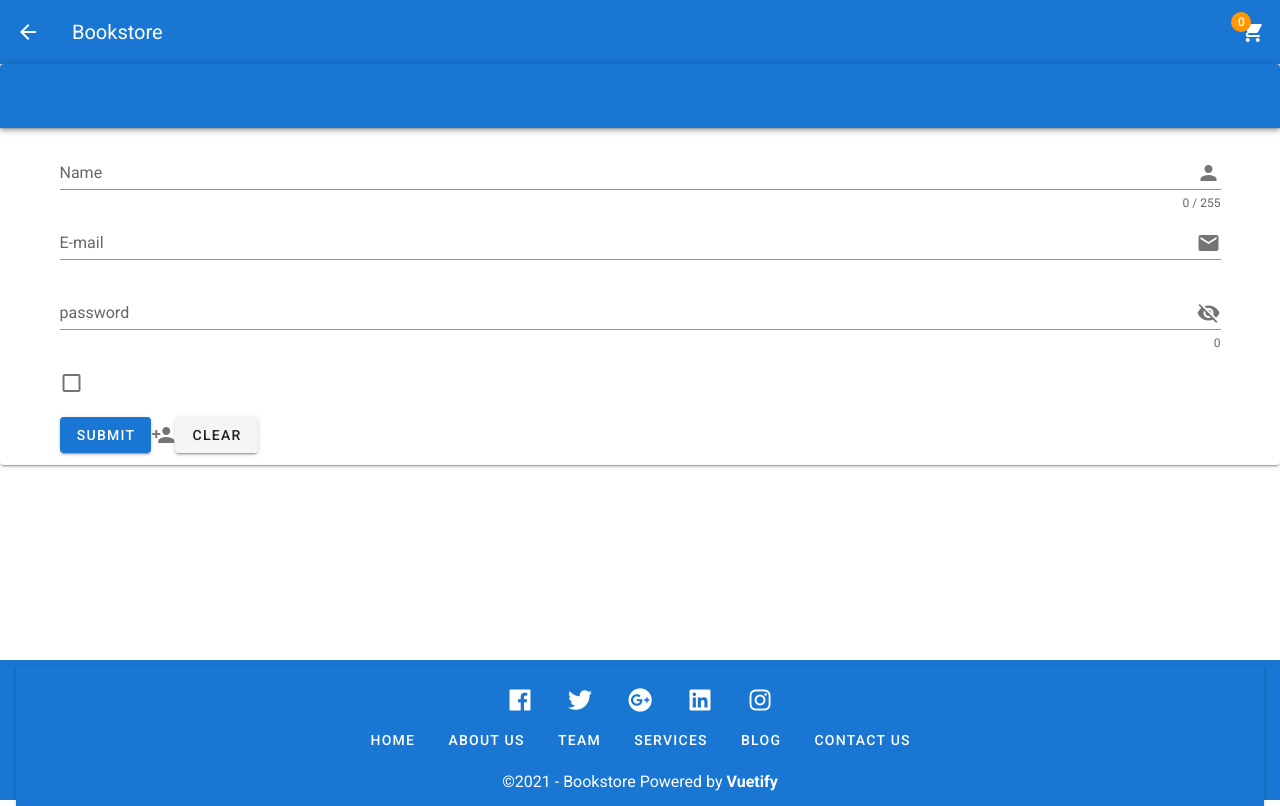
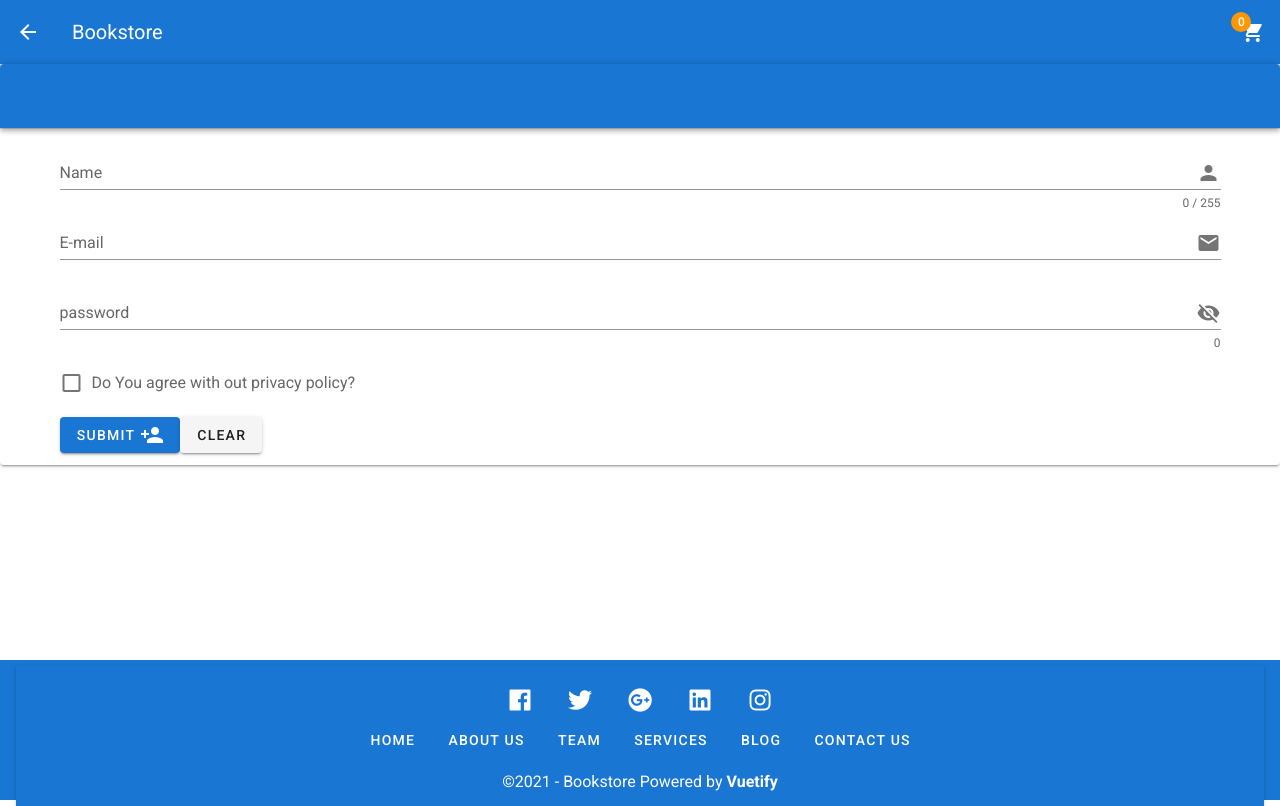
Before and after one commit to alianhakim9/Bookstore-Web-App, a Vue app: page /register in a window 1280 px wide. Built offline with nearby package versions, Linux system fonts and the light colour scheme.

Commit message:
login, logout, register

```diff
--- a/src/components/CSideBar.vue
+++ b/src/components/CSideBar.vue
@@ -7,8 +7,7 @@
       </v-btn>
       <v-toolbar-title>Bookstore</v-toolbar-title>
     </v-toolbar>
-
-    <v-list>
+    <v-list v-if="guest">
       <v-list-item>
         <!-- tombol register -->
         <v-btn depressed @click="register()" block rounded color="secondary" class="white--text">
@@ -31,6 +30,30 @@
           <v-icon right dark>lock_open</v-icon>
         </v-btn>
         <v-btn></v-btn>
+      </v-list-item>
+    </v-list>
+
+    <v-list v-if="!guest">
+      <v-list-item>
+        <v-list-item-avatar>
+          <img v-if="user.avatar == null" :src="getImage('/unavailable.jpg')" />
+          <img v-else :src="getImage('/users/' + user.avatar)" />
+        </v-list-item-avatar>
+        <v-list-item-content>
+          <v-list-item-title>{{ user.name }}</v-list-item-title>
+        </v-list-item-content>
+      </v-list-item>
+      <v-list-item>
+        <v-btn
+          block
+          small
+          rounded
+          depressed
+          color="error lighten-1"
+          class="white--text"
+          @click.stop="logout()"
+        >Logout</v-btn>
+        <v-icon small right dark>settings_power</v-icon>
       </v-list-item>
     </v-list>
 
@@ -62,9 +85,7 @@ export default {
   data: () => ({
     items: [
       { title: "Home", icon: "dashboard", route: "home" },
-      { title: "About", icon: "question_answer", route: "about" },
-      { title: "Register", icon: "person_add", route: "register" },
-      { title: "Login", icon: "lock_open", route: "login" }
+      { title: "About", icon: "question_answer", route: "about" }
     ]
   }),
   computed: {
@@ -90,6 +111,12 @@ export default {
       setAuth: "auth/set",
       setAlert: "alert/set"
     }),
+    getImage(image) {
+      if (image != null && image.length > 0) {
+        return process.env.VUE_APP_BACKEND_URL + "images" + image;
+      }
+      return process.env.VUE_APP_BACKEND_URL + "/images/unavailable.jpg";
+    },
     login() {
       this.setStatusDialog(true);
       this.setComponent("login");
@@ -103,13 +130,13 @@ export default {
     logout() {
       let config = {
         headers: {
-          Authorization: "Bearer" + this.user.api_token
+          Authorization: "Bearer " + this.user.api_token
         }
       };
       this.axios
         .post("/logout", {}, config)
         .then(() => {
-          this.setAuth({});
+          this.setAuth({}); // kosongkan auth ketika logout
           this.setAlert({
             status: true,
             text: "Logout succesfully",
--- a/src/store/auth.js
+++ b/src/store/auth.js
@@ -15,6 +15,6 @@ export default {
     },
     getters: {
         user: state => state.user,
-        gues: state => Object.keys(state.user).length === 0
+        guest: state => Object.keys(state.user).length === 0
     }
 }
--- a/src/store/index.js
+++ b/src/store/index.js
@@ -3,7 +3,6 @@ import Vuex from 'vuex'
 import cart from '../store/cart'
 import alert from '../store/alert'
 import dialog from '../store/dialog'
-// import dialog from './dialog';
 import auth from '../store/auth'
 
 Vue.use(Vuex)
--- a/src/views/Login.vue
+++ b/src/views/Login.vue
@@ -44,7 +44,7 @@ export default {
   data() {
     return {
       valid: true,
-      email: "ali@gmail.com",
+      email: "alian@mail.com",
       emailRules: [
         v => !!v || "Email is required",
         v =>
--- a/src/views/Register.vue
+++ b/src/views/Register.vue
@@ -34,10 +34,17 @@
           counter
           @click:append="showPassword = !showPassword"
         ></v-text-field>
-        <v-checkbox>Do You Agree With Our Privacy Policy?</v-checkbox>
+        <v-checkbox
+          v-model="checkbox"
+          :rules="[v => !!v || 'You must agree to continue!']"
+          label="Do You agree with out privacy policy?"
+          required
+        ></v-checkbox>
         <div class="text-xs-center">
-          <v-btn color="primary" :disabled="!valid" @click="submit">Submit</v-btn>
-          <v-icon>person_add</v-icon>
+          <v-btn color="primary" :disabled="!valid" @click="submit">
+            Submit&nbsp;
+            <v-icon>person_add</v-icon>
+          </v-btn>
           <v-btn @click="clear">clear</v-btn>
         </div>
       </v-form>
```
